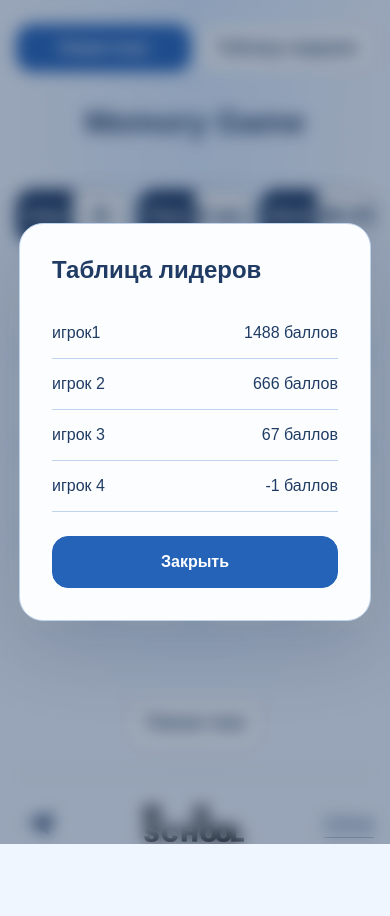
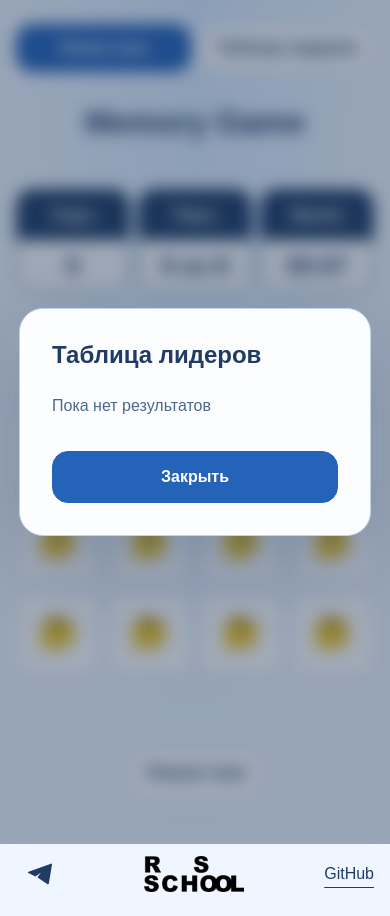
Before and after one commit to Mindvan/memory-game, a website: page index.html in a window 390 px wide. Both pictures are taken after a click on the button "Таблица лидеров". Before the commit the page ends 866 px from the top, so only its background shows below. Drawn offline with Linux system fonts and the light colour scheme.

Commit message:
feat: top score

```diff
--- a/index.html
+++ b/index.html
@@ -7,6 +7,8 @@
     <link rel="stylesheet" href="./styles/style.css">
     <script src="./scripts/data.js" defer></script>
     <script src="./scripts/dom.js" defer></script>
+    <script src="./scripts/modal.js" defer></script>
+    <script src="./scripts/results.js" defer></script>
     <script src="./scripts/theme.js" defer></script>
     <script src="./scripts/game.js" defer></script>
     <script src="./scripts/top.js" defer></script>
--- a/scripts/data.js
+++ b/scripts/data.js
@@ -1,19 +1,13 @@
 const gameData = {
   emojis: ['🍎', '🍋', '🍇', '🍓', '🍒', '🍑', '🥝', '🍍'],
   cardBack: '🤔',
-  results: [
-    ['игрок1', 1488],
-    ['игрок 2', 666],
-    ['игрок 3', 67],
-    ['игрок 4', -1],
-  ],
   themeLabels: {
     light: 'Тёмная тема',
     dark: 'Светлая тема',
   },
   footer: {
-    telegramUrl: 'https://t.me/',
-    schoolUrl: 'https://google.com',
+    telegramUrl: 'https://t.me/mindvan',
+    schoolUrl: 'https://github.com/rolling-scopes-school/tasks/tree/master/tasks/memory-game',
     githubUrl: 'https://github.com/mindvan',
     schoolLogo: './assets/rs_logo.png',
   },
--- a/scripts/game.js
+++ b/scripts/game.js
@@ -1,4 +1,4 @@
-function createGame(parent) {
+function createGame(parent, resultsStore) {
   const main = createElement('main', undefined, parent);
   createElement('h1', 'Memory Game', main);
 
@@ -43,25 +43,19 @@ function createGame(parent) {
     timeCounter.textContent = `${minutes}:${String(seconds % 60).padStart(2, '0')}`;
   }
 
-  const victory = createElement('dialog', undefined, parent);
-  victory.setAttribute('aria-labelledby', 'victory-title');
-  createElement('h2', 'еее победа', victory).id = 'victory-title';
-  const victoryText = createElement('p', '', victory);
-  const victoryNewGame = createButton('Новая игра', victory);
+  const victory = createModal(parent, 'еее победа', 'victory-title');
+  const victoryText = createElement('p', '', victory.content);
+  const victoryNewGame = createButton('Новая игра');
+  victory.actions.prepend(victoryNewGame);
   victoryNewGame.addEventListener('click', startGame);
-  const victoryClose = createButton('Закрыть', victory);
-  victoryClose.addEventListener('click', () => victory.close());
 
   function createShuffledCards() {
-    // временно
     const images = gameData.emojis.flatMap((image) => [image, image]);
 
-    /* временно чтобы проще тестить
     for (let index = images.length - 1; index > 0; index--) {
       const randomIndex = Math.floor(Math.random() * (index + 1));
       [images[index], images[randomIndex]] = [images[randomIndex], images[index]];
     }
-    */
 
     return images.map((image) => ({ image, isOpen: false, isMatched: false }));
   }
@@ -115,7 +109,10 @@ function createGame(parent) {
         victoryText.textContent = `Найдены все ${pairs} пар за ${moves} ходов. Время: ${timeCounter.textContent}.`;
         console.log('pairs', pairs, 'moves', moves, 'time', timeCounter.textContent);
         message.textContent = 'Игра завершена';
-        victory.showModal();
+        if (!resultsStore.add(moves)) {
+          victoryText.textContent += ' Хранилище недоступно: рейтинг сохранён только до перезагрузки страницы.';
+        }
+        victory.open();
       }
       return;
     }
@@ -140,7 +137,7 @@ function createGame(parent) {
     moves = 0;
     pairs = 0;
     finished = false;
-    if (victory.open) victory.close();
+    victory.close();
     cards = createShuffledCards();
     renderBoard();
     movesCounter.textContent = '0';
--- /dev/null
+++ b/scripts/modal.js
@@ -0,0 +1,38 @@
+function createModal(parent, title, titleId) {
+  const dialog = createElement('dialog', undefined, parent);
+  dialog.setAttribute('aria-labelledby', titleId);
+  createElement('h2', title, dialog).id = titleId;
+  const content = createElement('div', undefined, dialog);
+  const actions = createElement('div', undefined, dialog);
+  const closeButton = createButton('Закрыть', actions);
+
+  function syncScroll() {
+    document.documentElement.classList.toggle('modal-open', Boolean(document.querySelector('dialog[open]')));
+  }
+  function close() {
+    if (dialog.open) dialog.close();
+    syncScroll();
+  }
+  function isBackdrop(event) {
+    const rect = dialog.getBoundingClientRect();
+    return event.target === dialog && (event.clientX < rect.left || event.clientX > rect.right
+      || event.clientY < rect.top || event.clientY > rect.bottom);
+  }
+  let pressedBackdrop = false;
+  dialog.addEventListener('pointerdown', event => { pressedBackdrop = isBackdrop(event); });
+  dialog.addEventListener('click', event => {
+    if (pressedBackdrop && isBackdrop(event)) close();
+    pressedBackdrop = false;
+  });
+  dialog.addEventListener('cancel', event => { event.preventDefault(); close(); });
+  dialog.addEventListener('close', syncScroll);
+  closeButton.addEventListener('click', close);
+  return {
+    content, actions, closeButton,
+    open() {
+      if (!dialog.open) dialog.showModal();
+      syncScroll();
+    },
+    close,
+  };
+}
--- /dev/null
+++ b/scripts/results.js
@@ -0,0 +1,28 @@
+function createResultsStore() {
+  const key = 'memory-game-results';
+  let results = [];
+  function rank(items) {
+    return items.sort((a, b) => a.moves - b.moves || a.timestamp - b.timestamp).slice(0, 10);
+  }
+  try {
+    const saved = JSON.parse(localStorage.getItem(key) || '[]');
+    if (Array.isArray(saved)) {
+      results = rank(saved.filter(item => item && Number.isInteger(item.moves)
+        && item.moves >= gameData.emojis.length && Number.isFinite(item.timestamp)
+        && Number.isFinite(new Date(item.timestamp).getTime())));
+    }
+  } catch {
+  }
+  return {
+    getResults: () => results.map(result => ({ ...result })),
+    add(moves) {
+      results = rank([...results, { moves, timestamp: Date.now() }]);
+      try {
+        localStorage.setItem(key, JSON.stringify(results));
+        return true;
+      } catch {
+        return false;
+      }
+    },
+  };
+}
--- a/scripts/script.js
+++ b/scripts/script.js
@@ -2,8 +2,9 @@ const header = createElement('header', undefined, document.body);
 const newGameButton = createButton('Новая игра', header);
 const leaderboardButton = createButton('Таблица лидеров', header);
 
-const game = createGame(document.body);
-const leaderboard = createLeaderboard(document.body);
+const resultsStore = createResultsStore();
+const game = createGame(document.body, resultsStore);
+const leaderboard = createLeaderboard(document.body, resultsStore);
 createThemePanel(document.body);
 createFooter(document.body);
 
--- a/scripts/top.js
+++ b/scripts/top.js
@@ -1,24 +1,34 @@
-function createLeaderboard(parent) {
-  const leaderboard = createElement('dialog', undefined, parent);
-  leaderboard.setAttribute('aria-labelledby', 'leaderboard-title');
-  const leaderboardTitle = createElement('h2', 'Таблица лидеров', leaderboard);
-  leaderboardTitle.id = 'leaderboard-title';
-  const resultsTable = createElement('table', undefined, leaderboard);
-  resultsTable.className = 'leaderboard-table';
-  const resultsBody = createElement('tbody', undefined, resultsTable);
-  for (const [name, score] of gameData.results) {
-    const row = createElement('tr', undefined, resultsBody);
-    const player = createElement('th', name, row);
-    player.scope = 'row';
-    createElement('td', `${score} баллов`, row);
+function createLeaderboard(parent, resultsStore) {
+  const modal = createModal(parent, 'Таблица лидеров', 'leaderboard-title');
+  function renderResults() {
+    modal.content.replaceChildren();
+    const results = resultsStore.getResults();
+    if (results.length === 0) {
+      createElement('p', 'Пока нет результатов', modal.content);
+      return;
+    }
+    const table = createElement('table', undefined, modal.content);
+    table.className = 'leaderboard-table';
+    const head = createElement('thead', undefined, table);
+    const headings = createElement('tr', undefined, head);
+    for (const title of ['Место', 'Ходы', 'Дата']) {
+      createElement('th', title, headings).scope = 'col';
+    }
+    const body = createElement('tbody', undefined, table);
+    results.forEach((result, index) => {
+      const row = createElement('tr', undefined, body);
+      const date = new Date(result.timestamp);
+      const formattedDate = [String(date.getDate()).padStart(2, '0'),
+        String(date.getMonth() + 1).padStart(2, '0'), date.getFullYear()].join('.');
+      for (const value of [index + 1, result.moves, formattedDate]) {
+        createElement('td', String(value), row);
+      }
+    });
   }
-  const closeButton = createButton('Закрыть', leaderboard);
-
-
-
-  closeButton.addEventListener('click', () => {
-    leaderboard.close();
-  });
-
-  return { open: () => leaderboard.showModal() };
+  return {
+    open() {
+      renderResults();
+      modal.open();
+    },
+  };
 }
--- a/styles/style.scss
+++ b/styles/style.scss
@@ -195,6 +195,9 @@ h1 {
 
   @include mobile {
     gap: 0.5em;
+    p {
+      grid-template-columns: minmax(0, 1fr);
+    }
   }
 }
 
@@ -293,7 +296,6 @@ dialog {
   }
 
   td {
-    text-align: right;
     font-variant-numeric: tabular-nums;
   }
 }
@@ -340,3 +342,17 @@ dialog {
     height: auto;
   }
 }
+
+dialog button + button {
+  margin-top: 0.5em;
+}
+
+html.modal-open,
+html.modal-open body {
+  overflow: hidden;
+}
+
+dialog {
+  overflow-y: auto;
+  overscroll-behavior: contain;
+}
```
Also changed, not shown: README.md, styles/style.css, styles/style.min.css, 2 other files.
